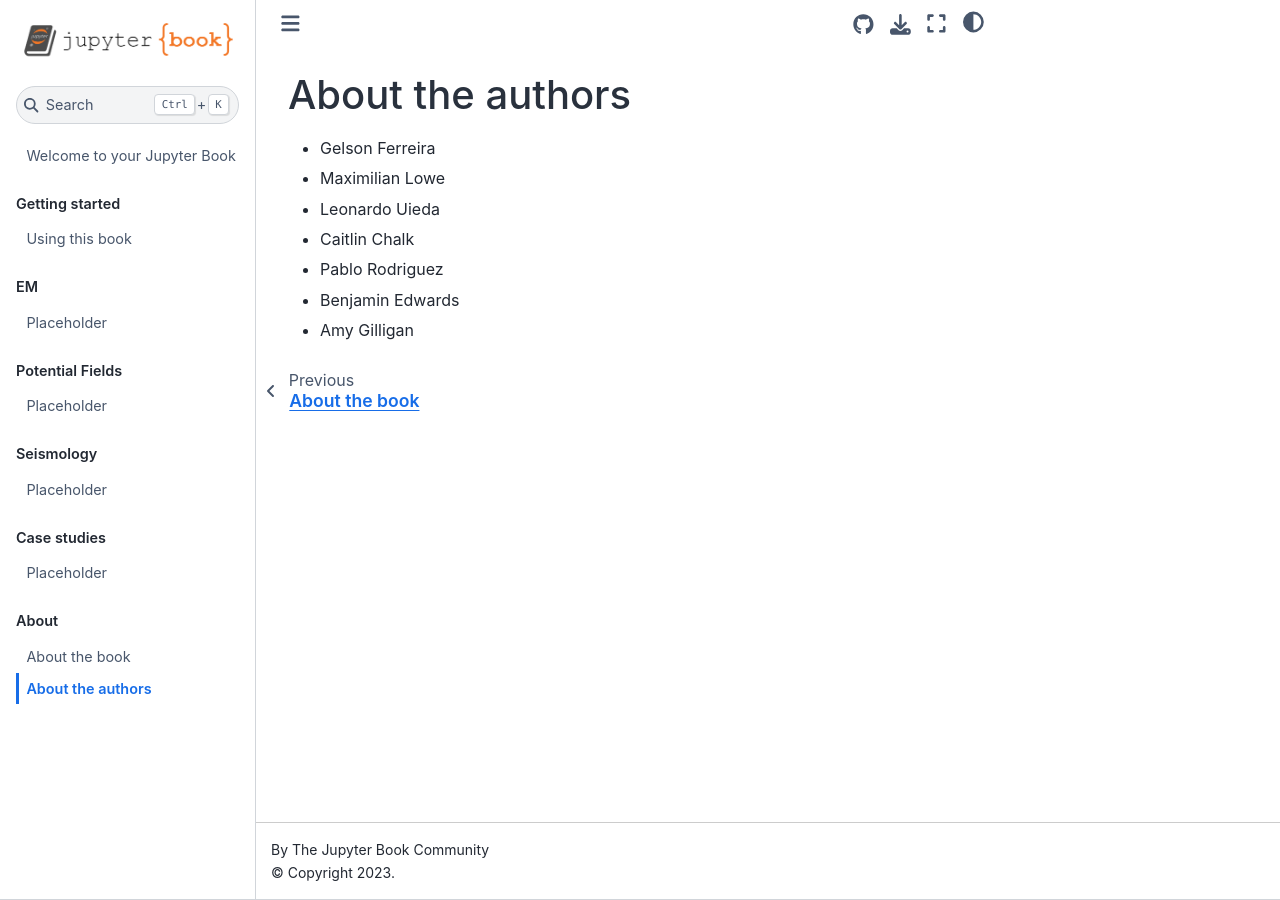
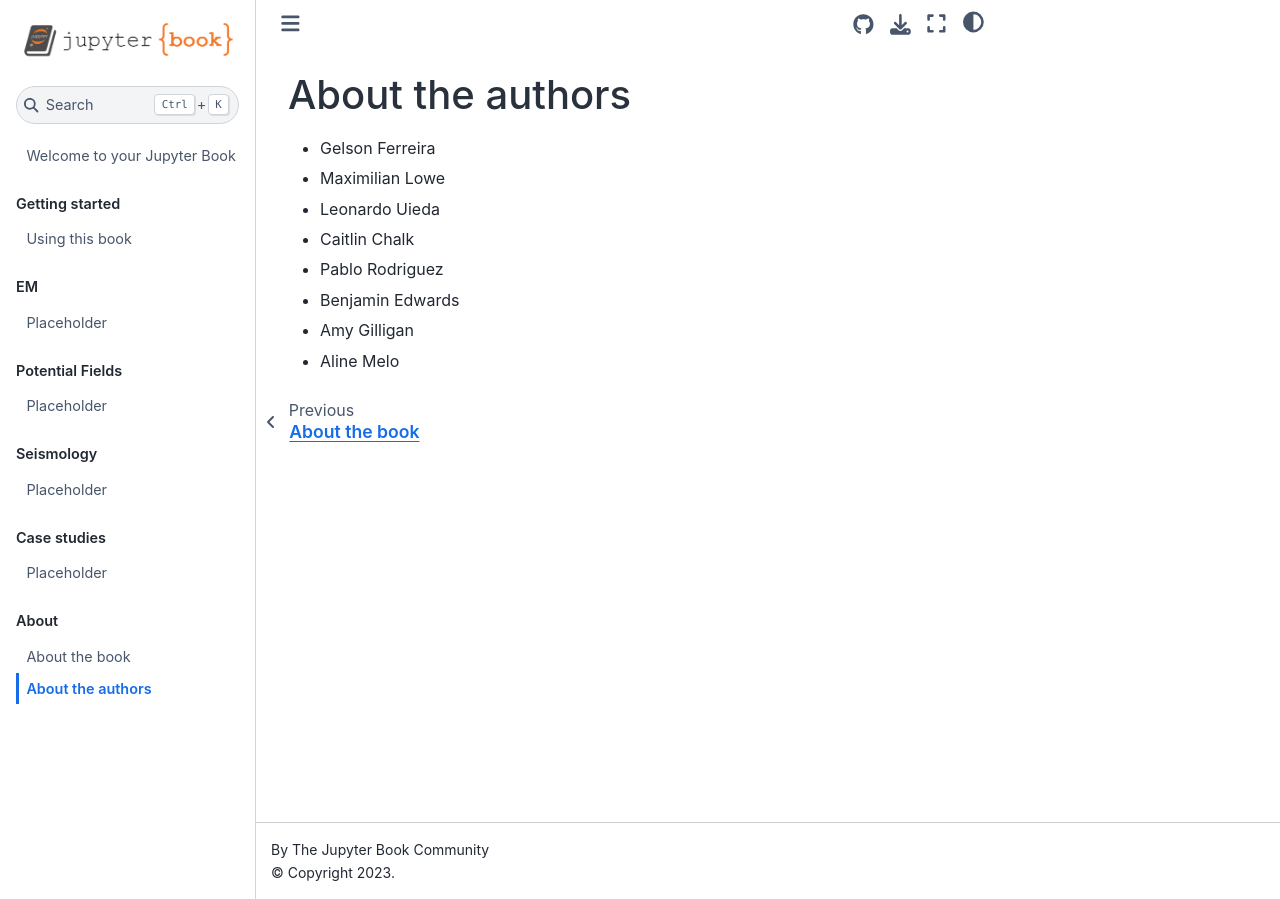
Before and after one commit to GeophysicsLibrary/applied-geophysics, a Jupyter Book: the page built from about/authors.md, in a window 1280 px wide. Built offline with Jupyter Book 1.0.4 settings and Sphinx 7.4.7 and the Sphinx Book theme 1.1.4, drawn with Linux system fonts in a browser that asks for light colours; pages that are not in the unit, such as notebooks, are missing from menus.

Commit message:
aline name (#18)
just my name

```diff
--- a/about/authors.md
+++ b/about/authors.md
@@ -7,3 +7,4 @@
 * Pablo Rodriguez
 * Benjamin Edwards
 * Amy Gilligan
+* Aline Melo
```
